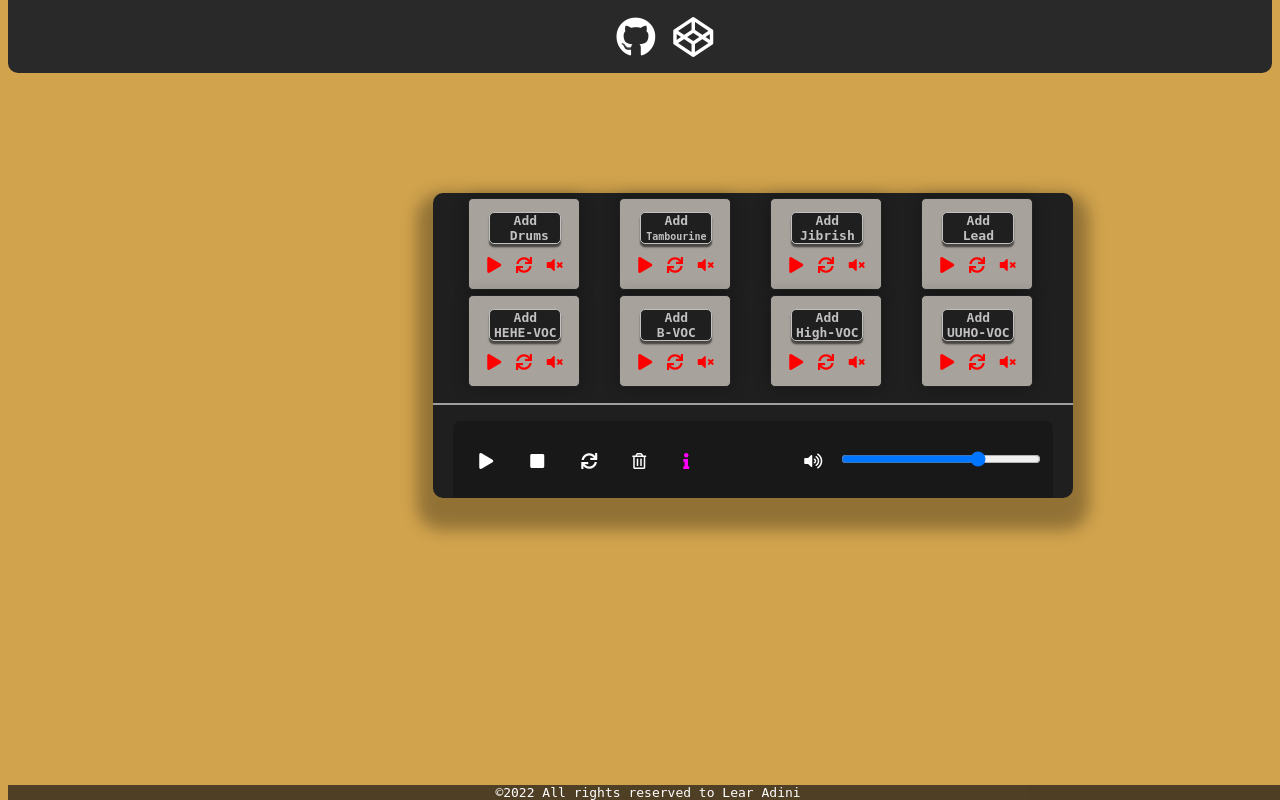
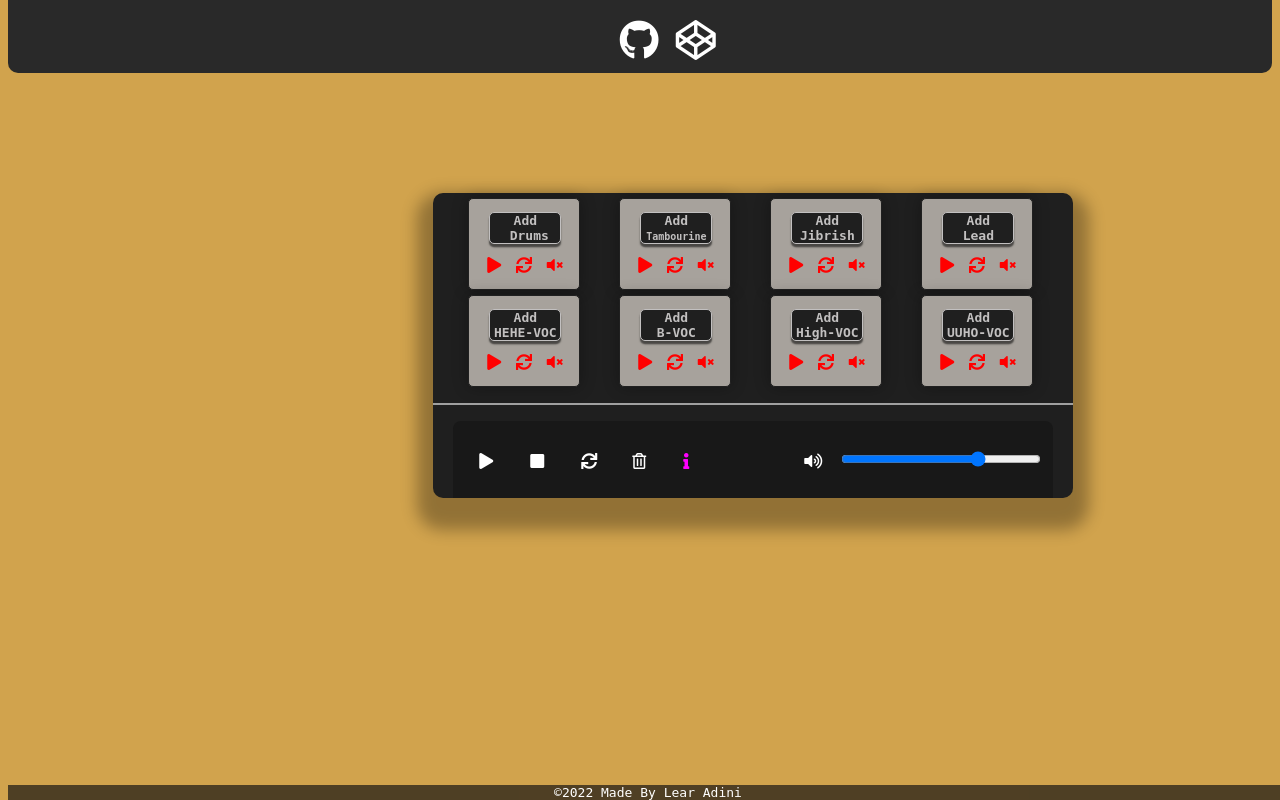
Before and after one commit to LearAdini/JS-Looper, a PHP site: page / in a window 1280 px wide. Run offline with PHP 8.4, Linux system fonts and the light colour scheme; some libraries are stand-ins or nearby versions.

Commit message:
minor fixes

```diff
--- a/index.html
+++ b/index.html
@@ -213,7 +213,7 @@
   <h1 class="display-text"></h1>
   </div>
   <div id="footer">
-    &copy;2022 All rights reserved to Lear Adini
+    &copy;2022 Made By Lear Adini
 </div>
   </body>
 </html>
--- a/script.js
+++ b/script.js
@@ -147,7 +147,13 @@ audioTrack.on('ready', function(){ // When loaded add regions plugin (loop selec
     });
 
 
-    // When plus-plus white button is clicked add loop regions again of this track.
+    // When loop-sync white button is clicked remove loop regions of all track.
+    stopSyncBtn.addEventListener("click", () => {
+    audioTrack.clearRegions();
+    });
+
+
+    // When plus-plus white button is clicked add loop regions again for all tracks.
     addSyncBtn.addEventListener("click", () => {
     audioTrack.clearRegions();
     audioTrack.addRegion({
@@ -159,12 +165,6 @@ audioTrack.on('ready', function(){ // When loaded add regions plugin (loop selec
         resize: true,
         loop:true
       });});
-
-
-    // When loop-sync white button is clicked remove loop origins of this track.
-    stopSyncBtn.addEventListener("click", () => {
-    audioTrack.clearRegions();
-    });
 
 
     // When plus-plus red button is clicked add loop regions again of this track.
@@ -181,7 +181,7 @@ audioTrack.on('ready', function(){ // When loaded add regions plugin (loop selec
       });});
 
 
-    // When loop-sync red button is clicked remove loop origins of this track.
+    // When loop-sync red button is clicked remove loop regions of this track.
     stopSyncTrackBtn.addEventListener("click", () => {
     audioTrack.clearRegions();
     });
@@ -197,12 +197,6 @@ audioTrack.on('ready', function(){ // When loaded add regions plugin (loop selec
        }
     });
 
-
-    // Removes this track from audio container.
-    trashBtn.addEventListener("click",()=>{
-      audioTrack.destroy();
-      audioTrack.cancelAjax();
-    });
 
 
     // When white play button is clicked play or pause this track.
@@ -217,6 +211,13 @@ audioTrack.on('ready', function(){ // When loaded add regions plugin (loop selec
     });
 
 
+    // Removes this track from audio container.
+    trashBtn.addEventListener("click",()=>{
+      audioTrack.destroy();
+      audioTrack.cancelAjax();
+    });
+
+
     // When red mute button is clicked mute this track.
     muteTrackBtn.addEventListener("click",()=>{
       if(audioTrack.isPlaying())
@@ -244,7 +245,7 @@ audioTrack.on('ready', function(){ // When loaded add regions plugin (loop selec
       audioTrack.setVolume(volume);
     };
 
-    // if muted set volume to 1, if not muted mute.
+    // if muted set volume to 1, if not muted, mute.
     muteBtn.addEventListener("click", () => {
       if (muteBtn.classList.contains("muted")) {
         muteBtn.classList.remove("muted");
--- a/styles.css
+++ b/styles.css
@@ -134,7 +134,6 @@ li i:hover{transform:scale(1.1);}
   margin-top: -10px;
   width: 100%;
   height:75px;
-  display:block;
 }
 
 #github-btn{
@@ -144,6 +143,7 @@ li i:hover{transform:scale(1.1);}
   margin-left: 46.8%;
   background-color: rgba(0, 0, 0, 0);
   border: solid rgba(0, 0, 0, 0);
+  display: inline-block;
 }
 
 .fa-github{
@@ -155,6 +155,7 @@ li i:hover{transform:scale(1.1);}
   color:white;
   transition:transform 0.1s;
   animation-duration: 0.5s;
+  display: inline-block;
 }
 
 .fa-github:hover{transform:scale(1.1);}
@@ -164,6 +165,7 @@ li i:hover{transform:scale(1.1);}
   margin-left: 1%;
   background-color: rgba(0, 0, 0, 0);
   border: solid rgba(0, 0, 0, 0);
+  display: inline-block;
 }
 
 .fa-codepen{
@@ -175,9 +177,10 @@ li i:hover{transform:scale(1.1);}
   color:white;
   transition:transform 0.1s;
   animation-duration: 0.5s;
+  display: inline-block;
 }
 
-.fa-codepen:hover{transform:scale(1.1);}
+.fa-codepen:hover{transform:scale(1.1);  display: inline-block;}
 
 .info-btn{
   color:magenta;
```
